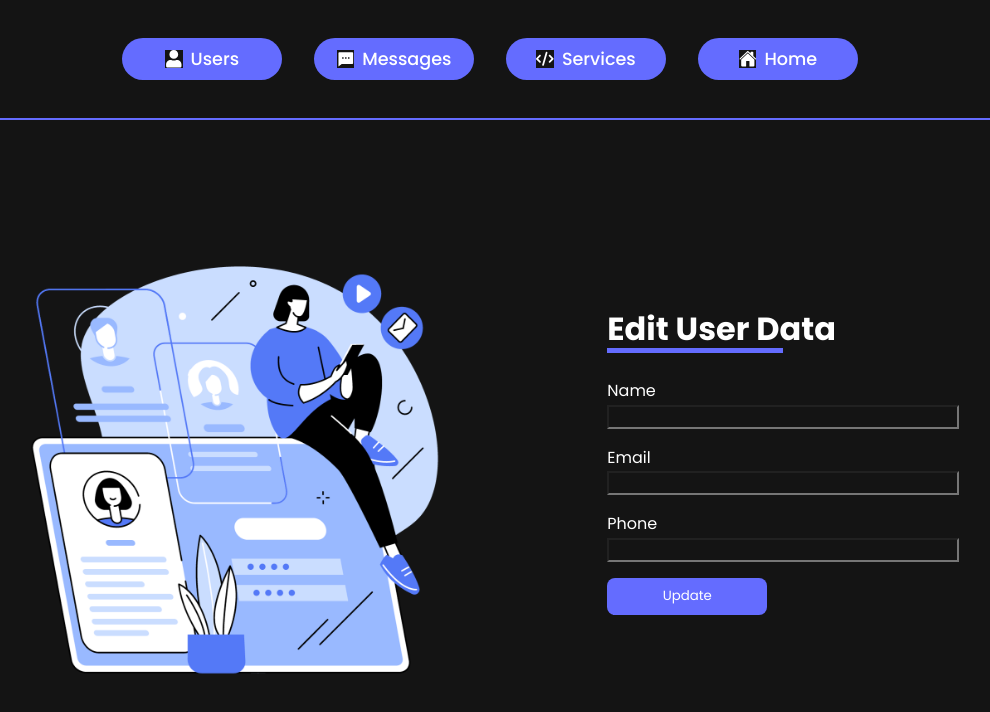
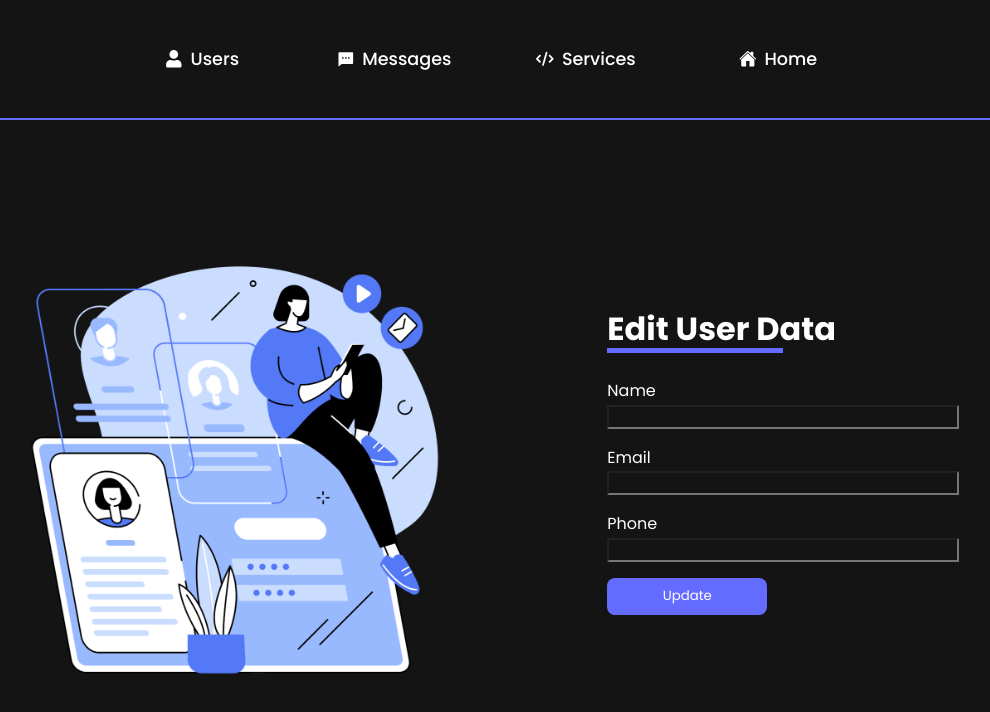
Before and after one commit to kumarpritam1468/MERN-portfolio, a React (Vite) app in the folder client/: page /admin/users/1/edit in a window 1280 px wide. Shown: the top 712 px of the page, without its empty margins (150-1140 px from the left). Built offline with nearby package versions, Linux system fonts and the light colour scheme; no server answers.

Commit message:
css fixes

```diff
--- a/client/src/components/Admin/Admin.css
+++ b/client/src/components/Admin/Admin.css
@@ -14,6 +14,10 @@
     align-items: center;
     justify-content: center;
     gap: .5rem;
+}
+
+.adminNav .btn1{
+    background: transparent;
 }
 
 .adminPage {
@@ -97,13 +101,17 @@
     flex: 1 1 25%;
 }
 
+.table-data{
+    background: transparent;
+    color: white;
+}
+
 .table-data h3 {
     font-weight: 400;
     overflow-wrap: break-word;
     overflow: hidden;
     text-overflow: ellipsis;
     white-space: wrap;
-    background: white;
 }
 
 .header__item {
```
